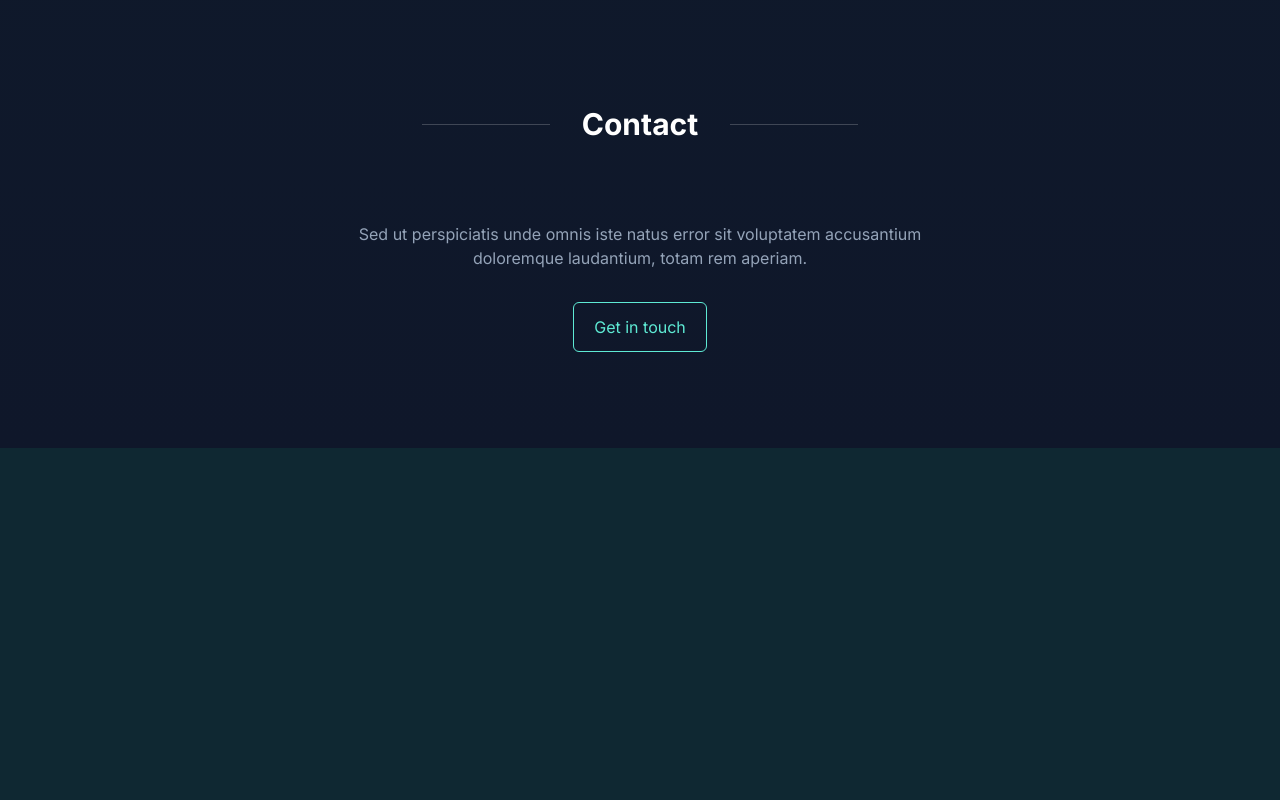
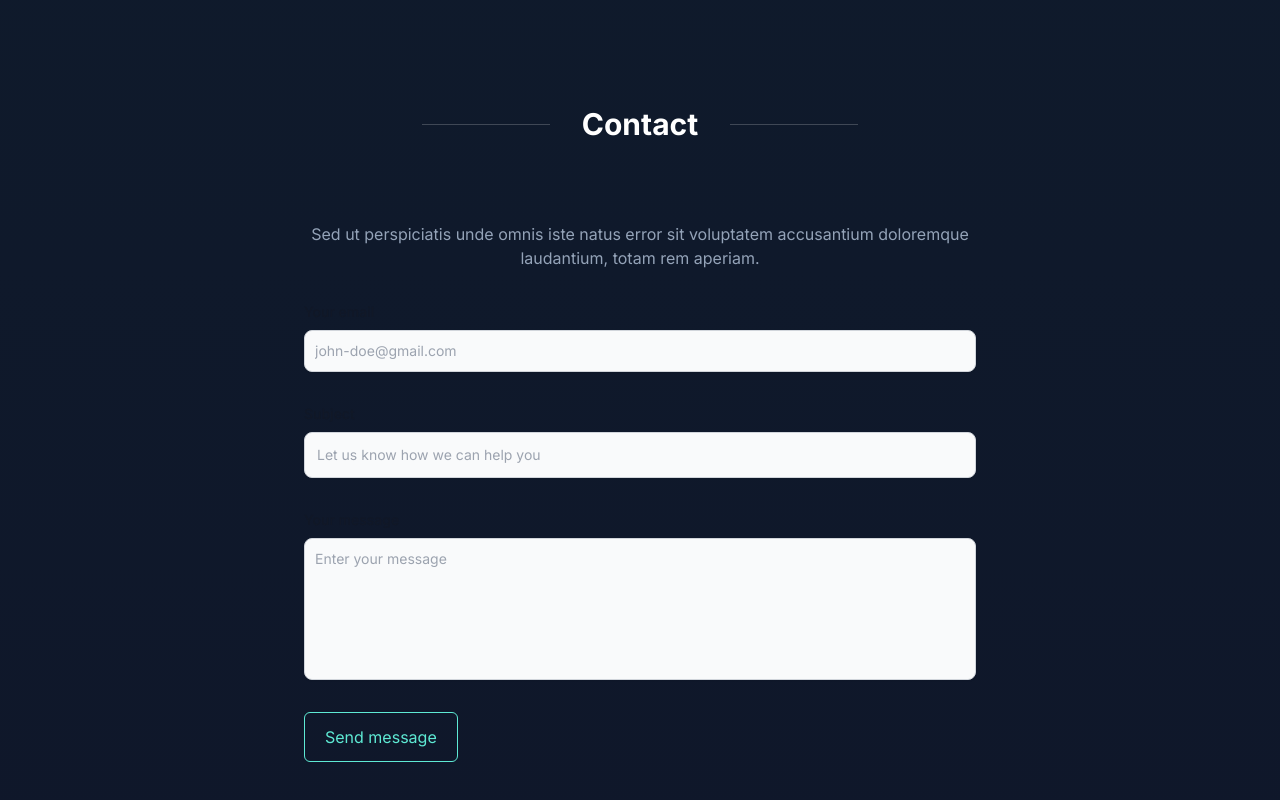
Before and after one commit to maxdmallett/next-js-portfolio-max-mallett, a Next.js app: page / in a window 1280 px wide. Shown: the part 4170-4970 px from the top of the page. Before the commit the page ends 4618 px from the top, so only its background shows below. Built offline with nearby package versions, Linux system fonts and the light colour scheme.

Commit message:
Contact form template

```diff
--- a/app/components/home/contact.tsx
+++ b/app/components/home/contact.tsx
@@ -6,20 +6,44 @@ const Contact = () => {
 
             <SectionHeading title='Contact' />
 
-            <div className="text-center max-w-xl mx-auto">
+            <div className="text-center max-w-2xl mx-auto">
 
                 <p className="mb-8">
                     Sed ut perspiciatis unde omnis iste natus error sit voluptatem accusantium doloremque laudantium, totam rem aperiam.
                 </p>
 
-                <a
-                    href="#"
-                    className="inline-block rounded-md bg-transparent border border-teal-300 px-5 py-3 text-md font-normal text-teal-300 mx-auto"
-                >
-                    Get in touch
-                </a>
+                <form action="#" className="space-y-8 text-left">
+                    <div>
+                        <label htmlFor="email" className="block mb-2 text-sm font-medium text-gray-900 dark:text-gray-300">Your email</label>
+                        <input
+                            type="email"
+                            id="email"
+                            className="shadow-sm bg-gray-50 border border-gray-300 text-gray-900 text-sm rounded-lg focus:ring-primary-500 focus:border-primary-500 block w-full p-2.5 dark:bg-gray-700 dark:border-gray-600 dark:placeholder-gray-400 dark:text-white dark:focus:ring-primary-500 dark:focus:border-primary-500 dark:shadow-sm-light"
+                            placeholder="john-doe@gmail.com"
+                        />
+                    </div>
+                    <div>
+                        <label htmlFor="subject" className="block mb-2 text-sm font-medium text-gray-900 dark:text-gray-300">Subject</label>
+                        <input type="text" id="subject" className="block p-3 w-full text-sm text-gray-900 bg-gray-50 rounded-lg border border-gray-300 shadow-sm focus:ring-primary-500 focus:border-primary-500 dark:bg-gray-700 dark:border-gray-600 dark:placeholder-gray-400 dark:text-white dark:focus:ring-primary-500 dark:focus:border-primary-500 dark:shadow-sm-light" placeholder="Let us know how we can help you" required />
+                    </div>
+                    <div className="sm:col-span-2">
+                        <label htmlFor="message" className="block mb-2 text-sm font-medium text-gray-900 dark:text-gray-400">Your message</label>
+                        <textarea
+                            id="message"
+                            rows={6}
+                            className="block p-2.5 w-full text-sm text-gray-900 bg-gray-50 rounded-lg shadow-sm border border-gray-300 focus:ring-primary-500 focus:border-primary-500 dark:bg-gray-700 dark:border-gray-600 dark:placeholder-gray-400 dark:text-white dark:focus:ring-primary-500 dark:focus:border-primary-500 resize-none"
+                            placeholder="Enter your message"
+                        >
+                        </textarea>
+                    </div>
+                    <button
+                        type="submit"
+                        className="inline-block rounded-md bg-transparent border border-teal-300 px-5 py-3 text-md font-normal text-teal-300 mx-auto">
+                        Send message
+                    </button>
+                </form>
+
             </div>
-
 
         </section>
     )
--- a/app/components/projects/content.tsx
+++ b/app/components/projects/content.tsx
@@ -1,6 +1,7 @@
 import React from 'react'
 import Image from 'next/image'
 import { Project } from '../../data/projects';
+import Link from 'next/link';
 
 interface IProps {
     project: Project;
@@ -36,6 +37,19 @@ const Content = (props: IProps) => {
                 Lorem ipsum dolor sit amet, consectetur adipiscing elit. Nam viverra quis elit at facilisis. Vivamus imperdiet elementum dui, quis tristique mauris fermentum a. Suspendisse viverra neque et mi pellentesque varius. Proin eu rutrum augue. Aenean nec dui metus. Nam non mi aliquam mi fermentum venenatis ac non ligula. In porttitor nisi id urna vehicula, in pellentesque dui tempor.
             </p>
 
+            <Link
+                href="/"
+                scroll={true}
+                className="inline-block bg-teal-300 hover:bg-teal-400 text-white font-bold py-2 px-4 mt-10 rounded-md text-md transition duration-200 ease-in-out shadow"
+            >
+                <div className="flex flex-row align-middle">
+                    <svg className="w-5 mr-2" fill="currentColor" viewBox="0 0 20 20" xmlns="http://www.w3.org/2000/svg">
+                    <path fill-rule="evenodd" d="M7.707 14.707a1 1 0 01-1.414 0l-4-4a1 1 0 010-1.414l4-4a1 1 0 011.414 1.414L5.414 9H17a1 1 0 110 2H5.414l2.293 2.293a1 1 0 010 1.414z" clip-rule="evenodd"></path>
+                    </svg>
+                    <p className="ml-2">Back to home</p>
+                </div>
+            </Link>
+
         </div>
     )
 }
```
